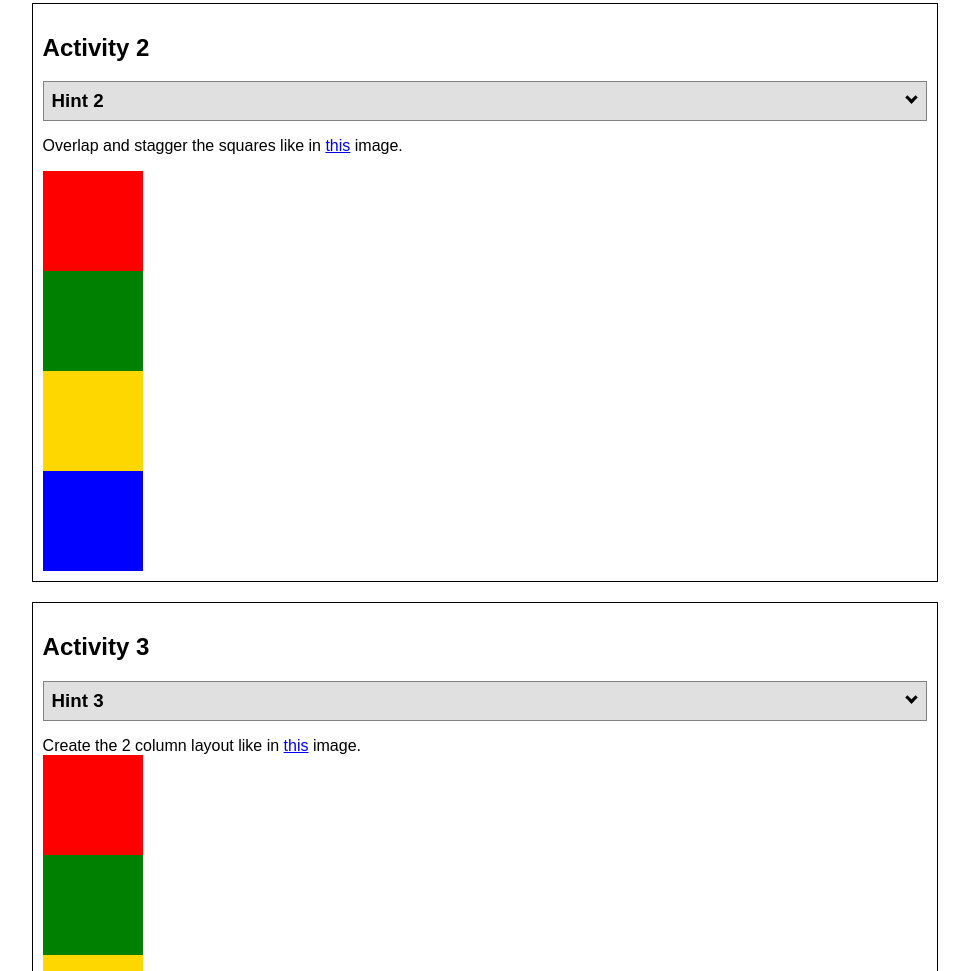
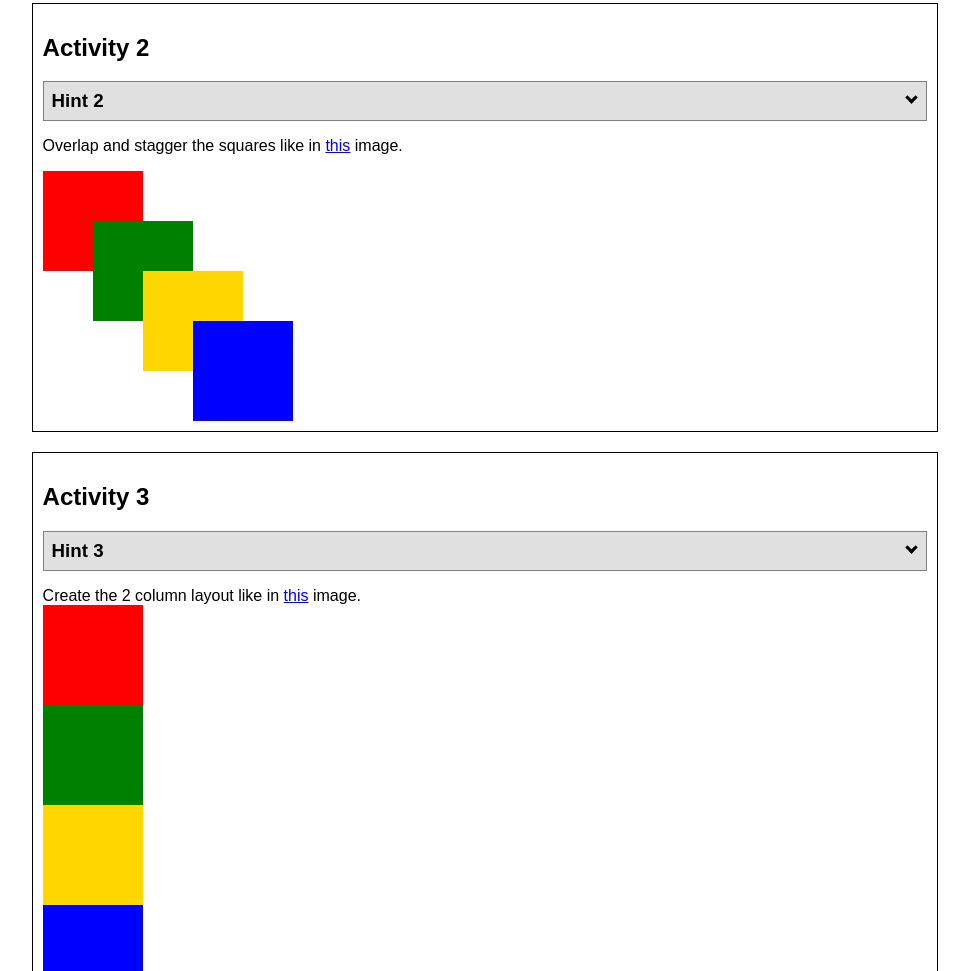
Before and after one commit to mignrod/wdd130, a plain HTML site: page positioning.html in a window 1280 px wide. Shown: the part 1005-1976 px from the top of the page, without its empty margins (155-1124 px from the left). Drawn offline with Linux system fonts and the light colour scheme.

Commit message:
exercise 2

```diff
--- a/positionstyles.css
+++ b/positionstyles.css
@@ -36,27 +36,40 @@
 /* Activity 2 styles */
 .content2 {
   /* This is the parent of the activity 2 boxes. */
+  display: grid;
+  grid-template-columns: 50px 50px 50px 50px 50px;
+
+
 }
 .red2 {
   width: 100px;
   height: 100px;
   background-color: red;
+
 }
 .green2 {
   width: 100px;
   height: 100px;
   background-color: green;
+  margin-top: 50px;
+
 }
 .yellow2 {
   width: 100px;
   height: 100px;
   background-color: gold;
+  margin-top: 100px;
+
 }
 .blue2 {
   width: 100px;
   height: 100px;
   background-color: blue;
+  margin-top: 150px;
+
 }
+
+
 /* Activity 3 styles */
 .content3 {
   /* This is the parent of the activity 3 boxes. */
```
